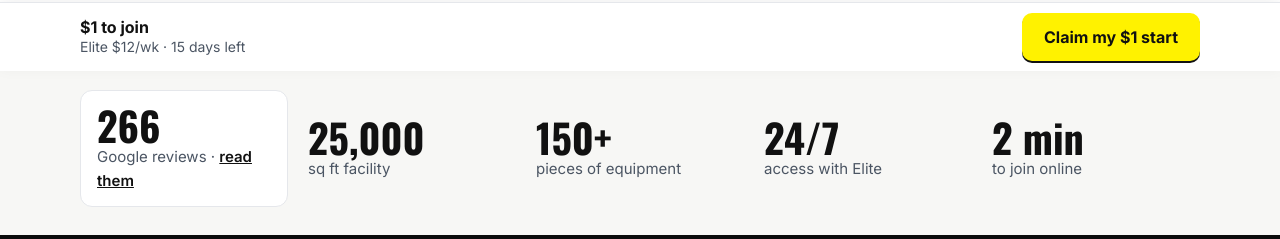
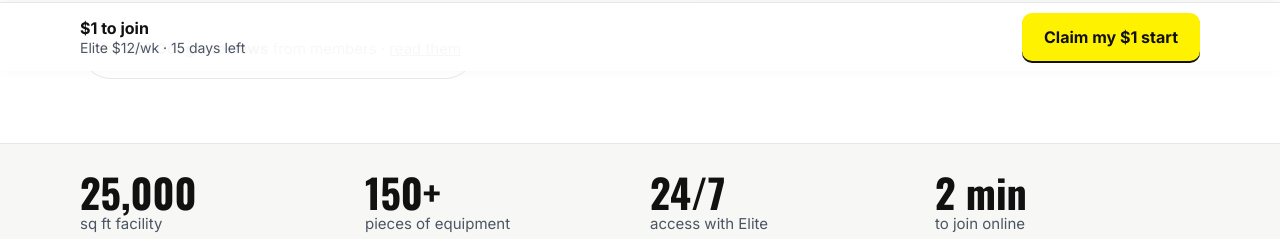
Before and after one commit to bodepaoli/grit-join-preview, a plain HTML site: page index.html in a window 1280 px wide. Shown: the part 729-968 px from the top of the page. Drawn offline with nearby package versions, Linux system fonts and the light colour scheme.

Commit message:
Move Google reviews out of the stats row into the hero

```diff
--- a/index.html
+++ b/index.html
@@ -41,6 +41,10 @@
         <button type="button" @click="claim" :style="`min-height: 58px; padding: 0 30px; border: 0; background: ${accent}; color: #111111; border-radius: 12px; font: 700 19px Inter, sans-serif; cursor: pointer; box-shadow: 0 2px 0 #111111`">Claim my $1 start</button>
         <span style="font-size: 15px; color: #4B5563">Join online in about 2 minutes.<br>Cancel anytime. Train today.</span>
       </div>
+      <a href="https://maps.google.com/?cid=1850928253510393739" style="align-self: flex-start; display: inline-flex; align-items: center; gap: 10px; min-height: 44px; padding: 8px 14px; border: 1px solid #E5E7EB; border-radius: 999px; background: #FFFFFF; color: #111111; text-decoration: none; font-size: 15px">
+        <svg width="18" height="18" viewBox="0 0 24 24" aria-hidden="true"><path d="M12 2.5l2.9 6 6.6.9-4.8 4.6 1.2 6.5L12 17.4l-5.9 3.1 1.2-6.5L2.5 9.4l6.6-.9z" fill="#B45309"></path></svg>
+        <span><strong>266 Google reviews</strong> from members · <span style="text-decoration: underline">read them</span></span>
+      </a>
     </div>
     <div style="position: relative; width: 100%; aspect-ratio: 3 / 2; border-radius: 18px; overflow: hidden; background: #111111; box-shadow: 0 18px 40px rgba(0,0,0,0.18)">
       <img src="media/clips2-hero-tour.jpg" alt="Aerial view of Grit Fitness in Schererville" style="width: 100%; height: 100%; object-fit: cover; display: block">
@@ -56,10 +60,6 @@
   <!-- 2. SOCIAL PROOF, high on the page -->
   <section style="background: #F7F7F5; border-top: 1px solid #E5E7EB; border-bottom: 1px solid #E5E7EB">
     <div style="max-width: 1120px; margin: 0 auto; padding: 28px 20px; display: grid; grid-template-columns: repeat(auto-fit, minmax(min(100%, 200px), 1fr)); gap: 20px; align-items: center">
-      <a href="https://maps.google.com/?cid=1850928253510393739" style="display: block; border: 1px solid #E5E7EB; border-radius: 12px; padding: 14px 16px; background: #FFFFFF; color: #111111; text-decoration: none">
-        <div style="font-family: Oswald, Impact, sans-serif; font-weight: 700; font-size: 40px; line-height: 1">266</div>
-        <div style="font-size: 15px; color: #4B5563">Google reviews · <span style="color: #111111; font-weight: 600; text-decoration: underline">read them</span></div>
-      </a>
       <template v-for="f in facts">
         <div>
           <div style="font-family: Oswald, Impact, sans-serif; font-weight: 700; font-size: 40px; line-height: 1">{{f.value}}</div>
```
